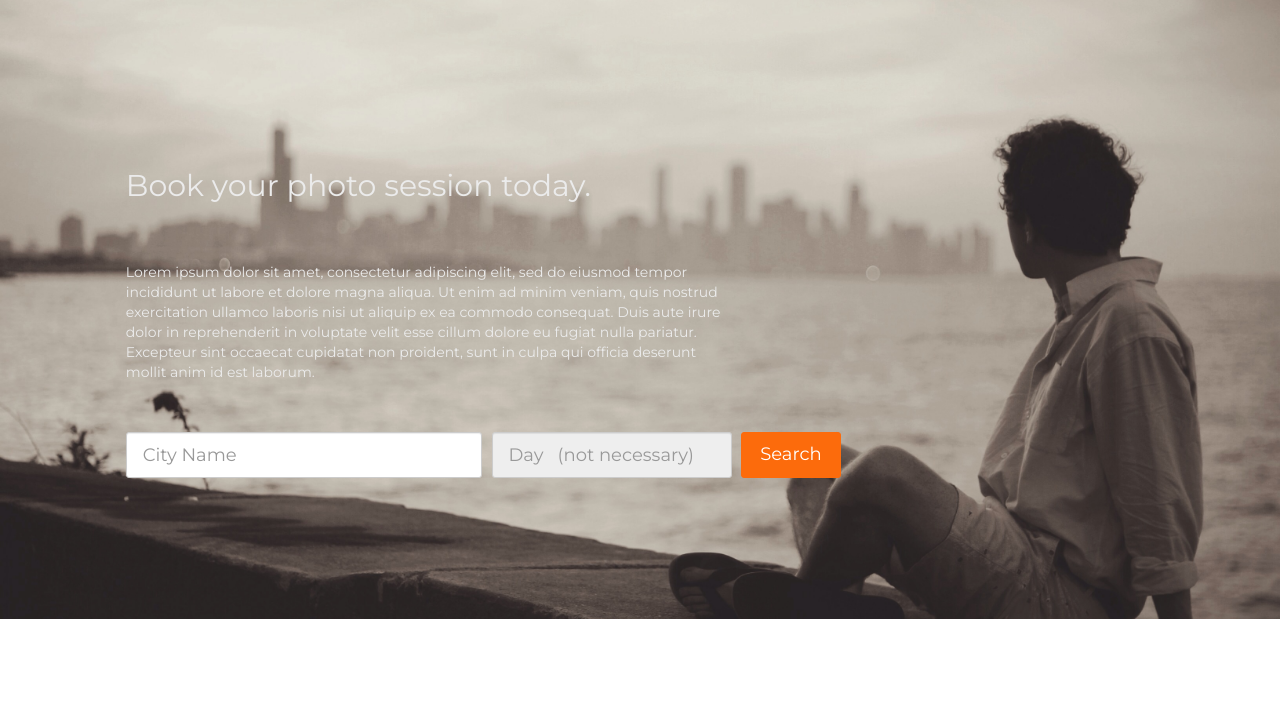
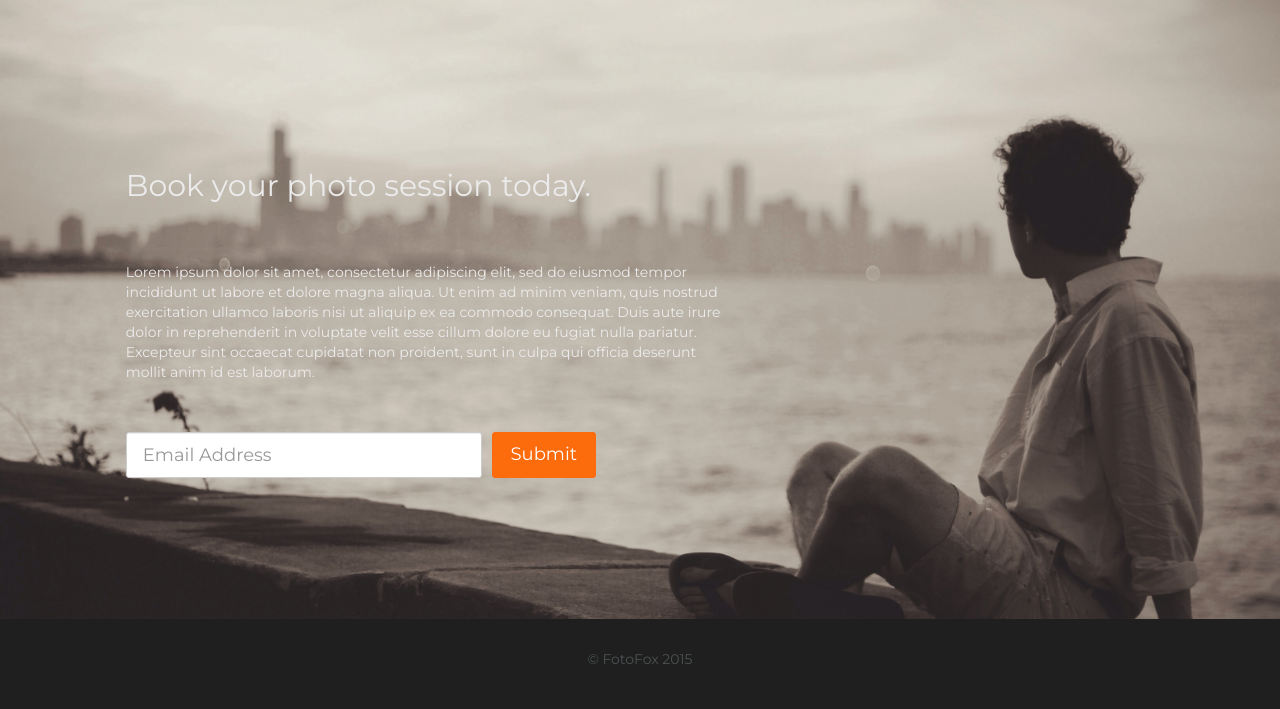
Before and after one commit to swilkie/FotoFox, a PHP site: page / in a window 1280 px wide. Shown: the part 2647-3356 px from the top of the page. Before the commit the page ends 3266 px from the top, so only its background shows below. Run offline with PHP 8.4, Linux system fonts and the light colour scheme; grey boxes labelled with a size stand in for pictures from a placeholder-image service; some libraries are stand-ins or nearby versions.

Commit message:
Remove second photographer page, add footer

```diff
--- a/css/main.css
+++ b/css/main.css
@@ -72,7 +72,7 @@
 	padding-right: 6px;
 }
 
-.form-group .city-name {
+.form-group .email {
 	width: 356px;
 	border-radius: 3px;
 }
@@ -223,3 +223,17 @@
 }
 
 /* end CTA */
+
+/* Footer */
+#footer {
+	text-align: center;
+	background-color: #1F1F1F;
+	color: #4B5152;
+}
+
+.footer--content {
+	padding-top: 30px;
+	padding-bottom: 30px;
+}
+
+/* end Footer */
--- a/main.html
+++ b/main.html
@@ -22,7 +22,8 @@
 				<div class="col-md-12 title">
 					<h1>Find a photographer for your next event</h1>
 					<h3>Passion, memories, stories.  Capture yours.</h3>
-					<a href="photographer.php" id="last-nav"><button type="button" class="btn btn-default button-transparent">I'm a Photographer</button></a>
+<!--					<a href="photographer.php" id="last-nav"><button type="button" class="btn btn-default button-transparent">I'm a Photographer</button></a>
+-->
 				</div>
 			</div>
 			<div class="row">
@@ -122,17 +123,25 @@
 					<form class="form-inline" role="form">
 						<div class="form-group">
 							<label class="sr-only" for="city-name">City Name</label>
-							<input type="text" class="form-control input-lg city-name" placeholder="City Name">
+							<input type="text" class="form-control input-lg email" placeholder="Email Address">
 						</div>
-						<div class="form-group">
+<!--						<div class="form-group">
 							<label class="sr-only" for="day">Day</label>
 							<input class="datepicker form-control input-lg" type="text" placeholder="Day   (not necessary)" readonly="readonly" />
 						</div>
-						<button type="submit" class="btn btn-primary btn-lg">Search</button>
+-->
+						<button type="submit" class="btn btn-primary btn-lg">Submit</button>
 					</form>
 				</div>
 			</div>
 		</div>
 	</section>
+
+<!-- Footer -->
+	<section id="footer">
+		<div class="container-fluid footer--content">
+			<p>© FotoFox 2015</p>
+		</div>
+	</section>
 </body>
 </html>
```
Also changed, not shown: css/photographer.css (deleted, +0 -19 lines), photographer.php (deleted, +0 -75 lines).
